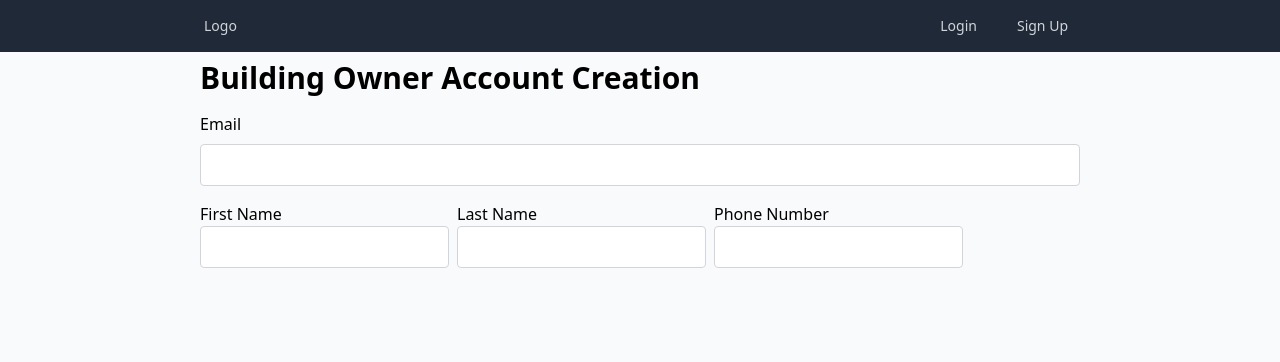
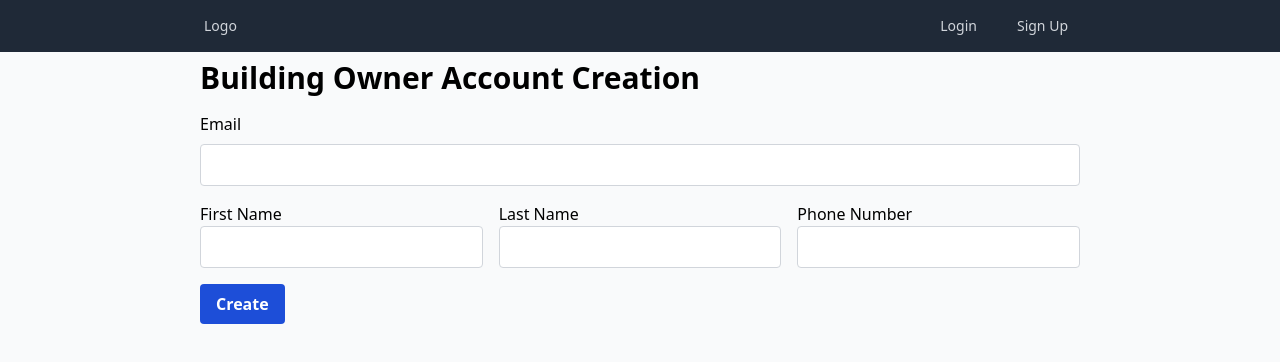
Before and after one commit to kevintdao/hvac-erecords, a Next.js app in the folder client/: page /managers/create in a window 1280 px wide. Shown: the top 362 px of the page. Built offline with nearby package versions, Linux system fonts and the light colour scheme.

Commit message:
Update styling and add create button

```diff
--- a/client/components/BuildingOwnerRegister.jsx
+++ b/client/components/BuildingOwnerRegister.jsx
@@ -12,7 +12,7 @@ export default function BuildingOwnerRegister() {
           <input type="text" name="email" id="email" className='p-2 border rounded border-gray-300' />
         </div>
 
-        <div className='flex md:flex-row md:space-x-2 flex-col'>
+        <div className='grid md:grid-cols-3 md:gap-4 grid-cols-1'>
           {/* first name */}
           <div className='flex flex-col'>
             <label htmlFor="first-name">First Name</label>
@@ -32,6 +32,8 @@ export default function BuildingOwnerRegister() {
           </div>
         </div>
 
+        {/* submit button */}
+        <button className='px-4 py-2 bg-blue-700 rounded text-white text-center font-bold hover:bg-blue-800' id='create-button'>Create</button>
       </form>
     </div>
   )
```
